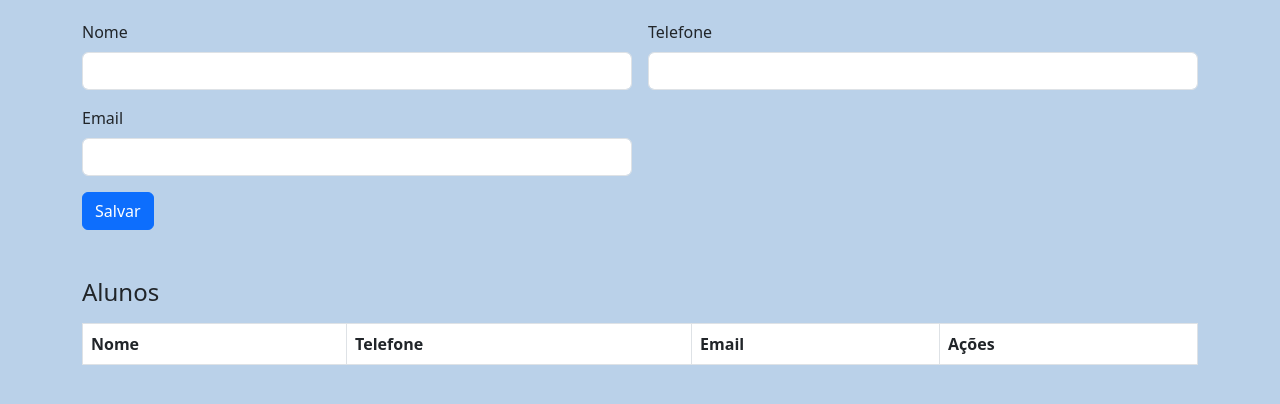
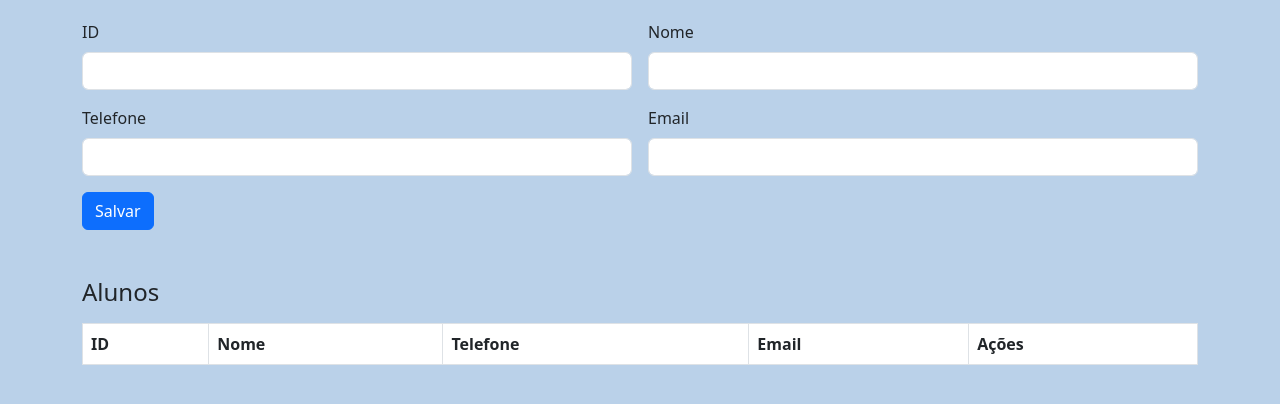
Before and after one commit to valeriotheus/Crud_firebase, a plain HTML site: page alunos.html in a window 1280 px wide. Shown: the part 150-554 px from the top of the page. Drawn offline with nearby package versions, Linux system fonts and the light colour scheme; no server answers.

Commit message:
Update alunos.html

```diff
--- a/alunos.html
+++ b/alunos.html
@@ -38,6 +38,10 @@
         <form id="formAluno" class="row g-3">
             <input type="hidden" id="id">
             <div class="col-md-6">
+                <label for="iid" class="form-label">ID</label>
+                <input type="iid" id="txtiid" class="form-control" required>
+            </div>
+            <div class="col-md-6">
                 <label for="name" class="form-label">Nome</label>
                 <input type="text" id="txtnome" class="form-control" required>
             </div>
@@ -59,6 +63,7 @@
         <table class="table table-bordered mt-3">
             <thead>
                 <tr>
+                    <th>ID</th>
                     <th>Nome</th>
                     <th>Telefone</th>
                     <th>Email</th>
```
